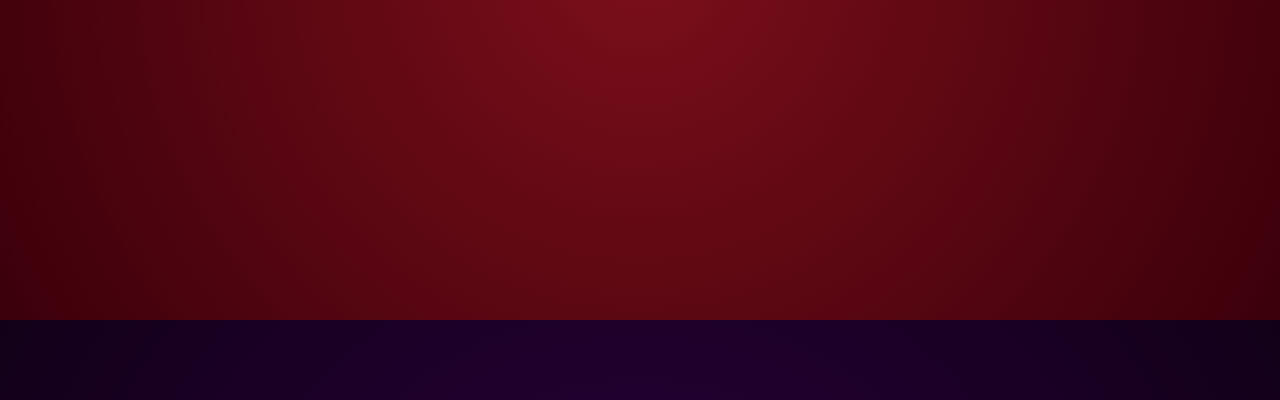
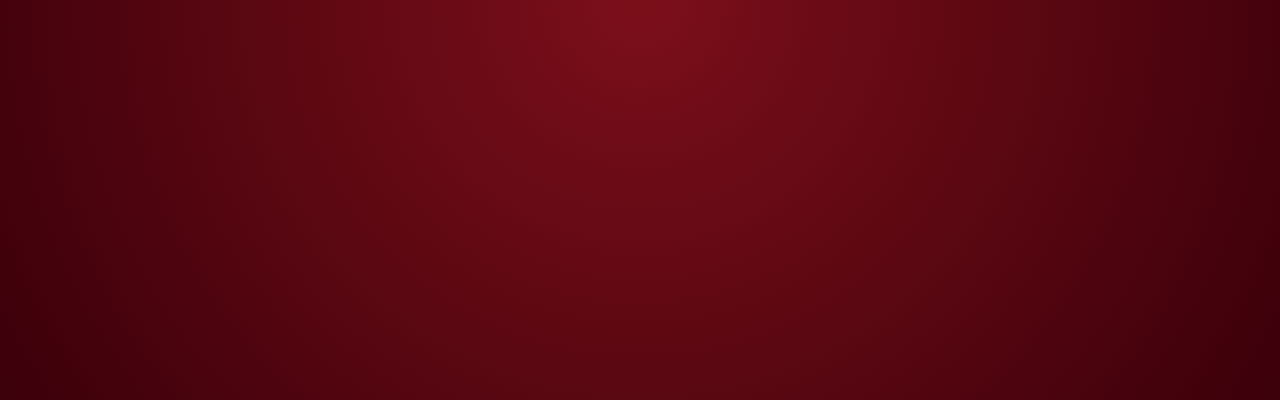
Before and after one commit to henryhdxd29-cloud/Marce, a plain HTML site: page index.html in a window 1280 px wide. Shown: the part 400-800 px from the top of the page. Drawn offline with Linux system fonts and the light colour scheme.

Commit message:
Add files via upload

```diff
--- a/styles.css
+++ b/styles.css
@@ -2,13 +2,13 @@ body {
     margin: 0;
     overflow: hidden;
     background: radial-gradient(circle at center,  #29003c, #120018);
+    height: 100dvh;
 }
 
 #escena {
     position: relative;
-    aspect-ratio: 16/9;
-    width: 100vw;
-    height: auto;
+    width: 100%;
+    height: 100%;
     /* height: 50vh; */
     overflow: hidden;
     transform-origin: center center;
```
Also changed, not shown: script.js (line endings or trailing spaces).
